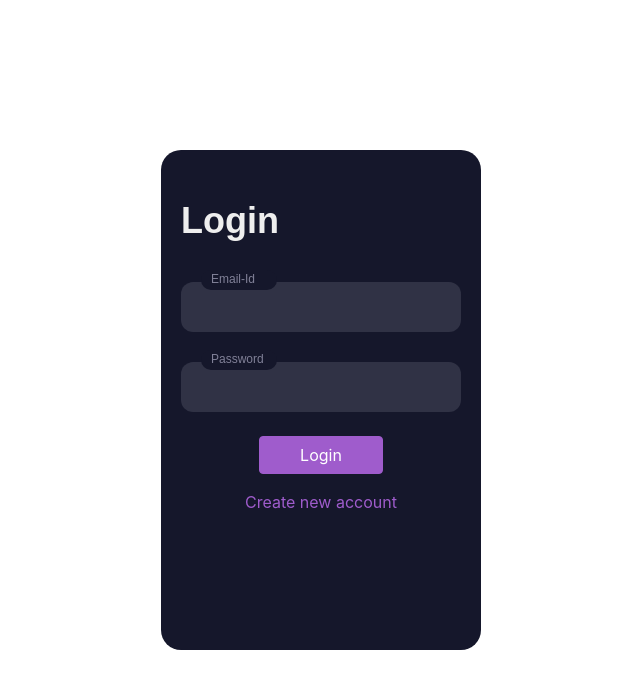
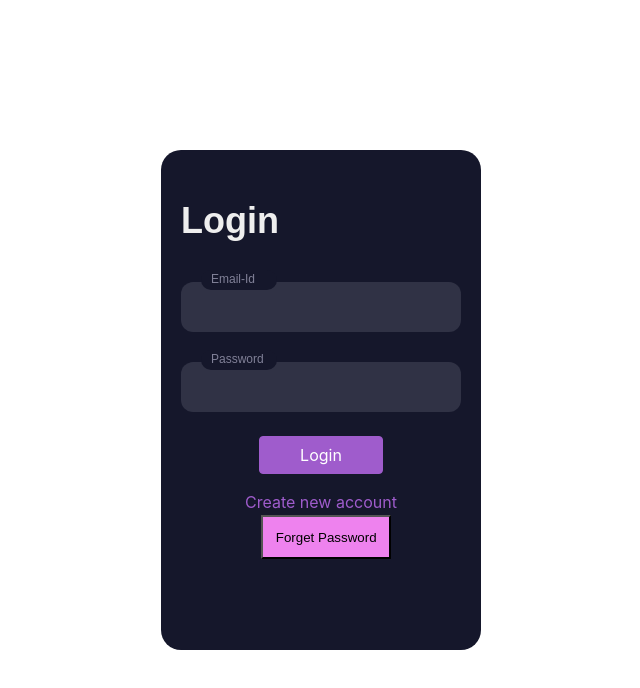
Before and after one commit to AbhishekNegii/Expense-Tracker, a React (Create React App) app: page /authform in a window 1280 px wide. Shown: the top 688 px of the page, without its empty margins (319-959 px from the left). Built offline with nearby package versions, Linux system fonts and the light colour scheme.

Commit message:
Forget Password Button added

```diff
--- a/src/App.js
+++ b/src/App.js
@@ -1,10 +1,10 @@
 import React, { useContext } from "react";
 import { Redirect, Route, Switch } from "react-router-dom";
 import "./App.css";
-import Logout from "./Components/Logout";
 import AuthForm from "./Pages/AuthForm";
 import CompleteProfile from "./Pages/CompleteProfile";
 import ExpenseTracker from "./Pages/ExpenseTracker";
+import ForgetPassword from "./Pages/ForgetPassword";
 import AuthContext from "./Store/Auth-Context";
 
 function App() {
@@ -25,6 +25,9 @@ function App() {
         <Route path="/completeProfile" exact>
           <CompleteProfile />
         </Route>
+        <Route path="/forgetpassword" exact>
+          <ForgetPassword/>
+        </Route>
         <Route path="*">
           <Redirect to="/authform">
             <AuthForm />
--- a/src/Components/Header.js
+++ b/src/Components/Header.js
@@ -7,6 +7,7 @@ const Header = () => {
         <Link to="/authform">Login</Link>
         <Link to="/expense">ExpenseTracker</Link>
         <Link to="/completeProfile">Complete Profile</Link>
+        <Link to="/forgetpassword">ForgetPassword</Link>
 
 
     </div>
--- a/src/Pages/AuthForm.css
+++ b/src/Pages/AuthForm.css
@@ -156,3 +156,10 @@ body {
     background-color: transparent;
     color: #ae82cc;
   }
+
+  .btn{
+    background-color: violet;
+    position: absolute;
+    margin-left: 80px;
+    padding: 1%;
+  }
--- a/src/Pages/AuthForm.js
+++ b/src/Pages/AuthForm.js
@@ -99,6 +99,12 @@ const AuthForm = () => {
     }
   };
 
+
+  const forgetPasswordHandler=()=>{
+    history.replace("/forgetpassword")
+
+  }
+
   return (
     <section>
       <div class="form">
@@ -147,7 +153,9 @@ const AuthForm = () => {
             <button type="button" class="toggle" onClick={switchAuthHandler}>
               {isLogin ? "Create new account" : "Login with existing account"}
             </button>
+
           </div>
+         {isLogin && <button class="btn" onClick={forgetPasswordHandler}>Forget Password</button>}
         </form>
       </div>
     </section>
--- a/src/Pages/CompleteProfile.js
+++ b/src/Pages/CompleteProfile.js
@@ -39,6 +39,7 @@ const CompleteProfile = () => {
         }
       })
       .then((data) => {
+        alert("update succesfully...")
         console.log("Last Then", data);
       })
       .catch((err) => {
--- /dev/null
+++ b/src/Pages/ForgetPassword.js
@@ -0,0 +1,54 @@
+import React, { useRef } from "react";
+
+const ForgetPassword = () => {
+  let forgetPassInputRef = useRef();
+
+  const forgetPasswordHandler = (e) => {
+    e.preventDefault();
+
+    let emailInputRef = forgetPassInputRef.current.value;
+
+    fetch(
+      "https://identitytoolkit.googleapis.com/v1/accounts:sendOobCode?key=AIzaSyCCXzhbX-HRm-ujGbrRU7-ynAlPT4t8HTY",
+      {
+        method: "POST",
+        body: JSON.stringify({
+          requestType: "PASSWORD_RESET",
+          email: emailInputRef,
+        }),
+        headers: {
+          "Content-Type": "application/json",
+        },
+      }
+    )
+      .then((resp) => {
+        if (resp.ok) {
+          alert("Password reset link send successfully....")
+          return resp.json();
+        } else {
+          resp.json().then((data) => {
+            console.log(data);
+          });
+        }
+      })
+      .then((data) => {
+        console.log(data);
+      })
+      .catch((err) => {
+        alert(err);
+      });
+  };
+  return (
+    <div>
+      <form onSubmit={forgetPasswordHandler}>
+        <div>
+          <label>Email</label>
+          <input type="text" ref={forgetPassInputRef} />
+        </div>
+        <button>Send Link</button>
+      </form>
+    </div>
+  );
+};
+
+export default ForgetPassword;
--- a/src/Store/Auth-Context.js
+++ b/src/Store/Auth-Context.js
@@ -17,7 +17,9 @@ export const AuthContextProvider=(props)=>{
     }
 
     const logoutHandler=()=>{
+        console.log("logout")
         setToken(null)
+        localStorage.clear()
     }
 
     const contextValue={
```
